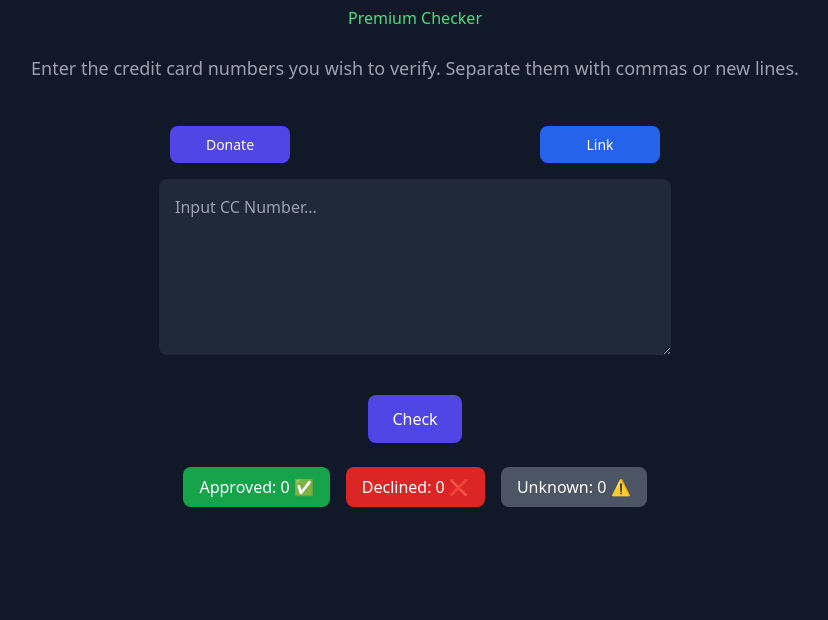
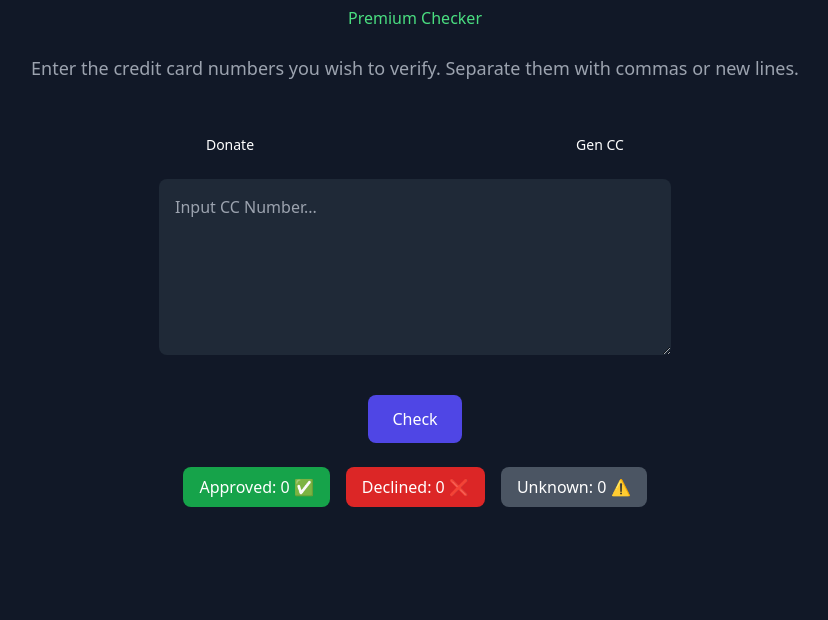
Before and after one commit to MarinaAqua/WebCC, a plain HTML site: page index.html in a window 1280 px wide. Shown: the part 180-800 px from the top of the page, without its empty margins (225-1053 px from the left). Drawn offline with nearby package versions, Linux system fonts and the light colour scheme.

Commit message:
Update index.html

```diff
--- a/index.html
+++ b/index.html
@@ -123,13 +123,13 @@
     <!-- Button Donate and Link (aligned left and right) -->
     <div class="button-container mb-4">
       <!-- Donate Button -->
-      <button id="donate-button" onclick="openDonatePopup()" class="bg-indigo-600 text-white rounded-lg hover:bg-indigo-500 focus:outline-none focus:ring-2 focus:ring-indigo-500">
+      <button id="donate-button" onclick="openDonatePopup()" class="bg-transparent text-white rounded-lg hover:bg-transparent focus:outline-none focus:ring-2 focus:ring-indigo-500">
         Donate
       </button>
 
       <!-- Link Button -->
-      <button id="link-button" onclick="openLink()" class="bg-blue-600 text-white rounded-lg hover:bg-blue-500 focus:outline-none focus:ring-2 focus:ring-blue-500">
-        Link
+      <button id="link-button" onclick="openLink()" class="bg-transparent text-white rounded-lg hover:bg-transparent focus:outline-none focus:ring-2 focus:ring-blue-500">
+        Gen CC
       </button>
     </div>
 
```
